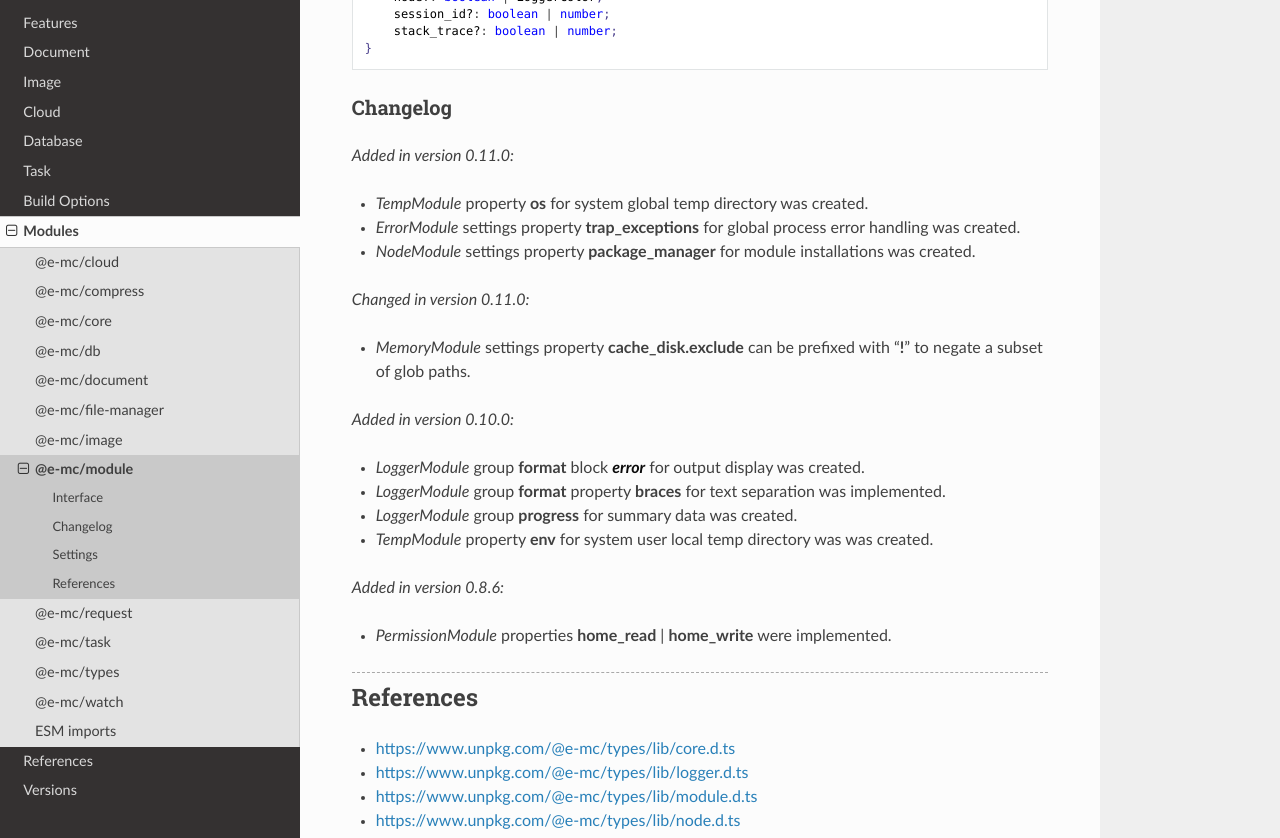
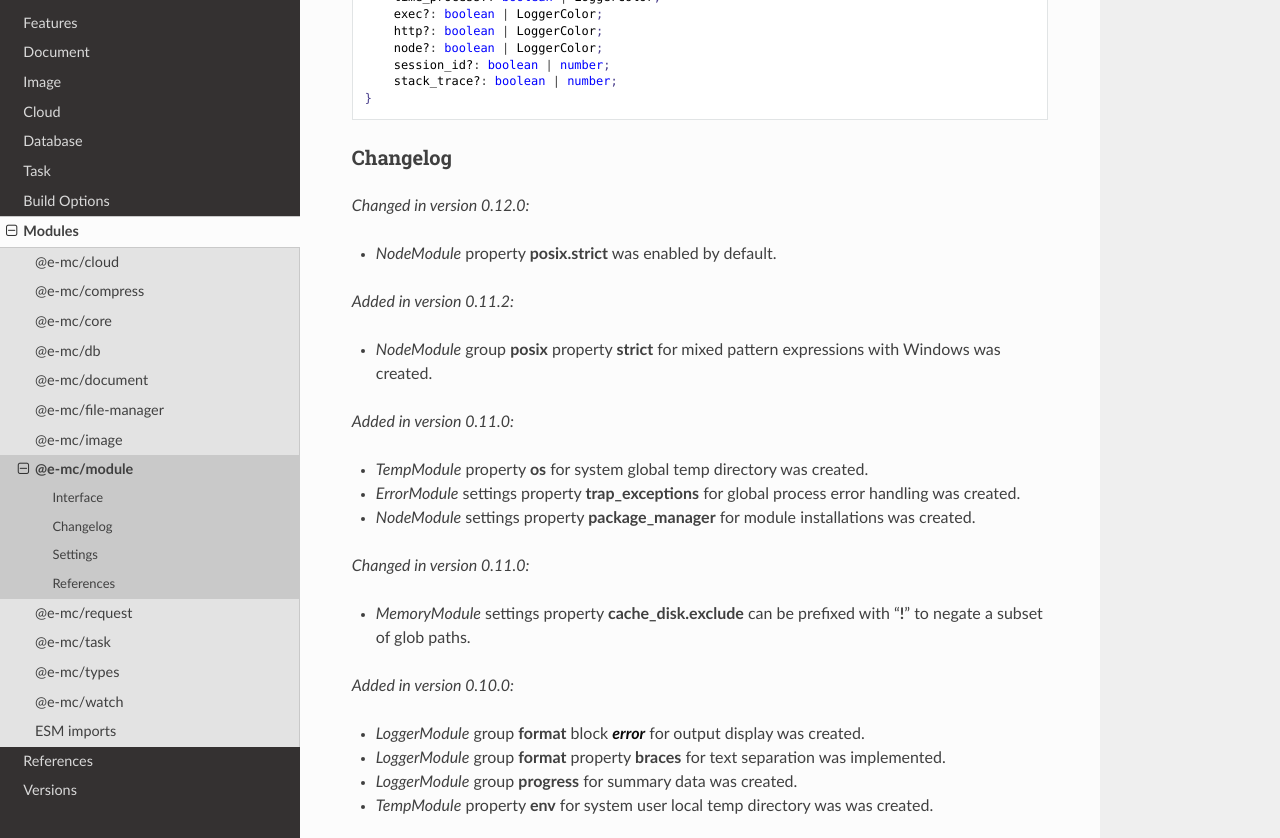
Before and after one commit to anpham6/chrome-docs, a Sphinx documentation site: the page built from source/modules/module.rst, in a window 1280 px wide and 900 px high, scrolled down 7801 px, cut to the strip 62-900 px from the top of the window. Built offline with Sphinx 7.4.7 and the Read the Docs theme 3.1.0, drawn with Linux system fonts in a browser that asks for light colours; some of the changed text lies outside the part shown.

```diff
--- a/source/modules/module.rst
+++ b/source/modules/module.rst
@@ -9,7 +9,7 @@ Interface
 
 .. code-block::
   :caption: `View Source <https://www.unpkg.com/@e-mc/types/lib/index.d.ts>`_
-  :emphasize-lines: 194,195,215
+  :emphasize-lines: 194-195,215
 
   import type { LogStatus } from "./squared";
 
@@ -312,6 +312,9 @@ Settings
           ext?: string | string[] | boolean;
           npm?: boolean;
           inline?: boolean;
+      };
+      posix?: {
+          strict?: boolean;
       };
       settings?: {
           package_manager?: "npm" | "yarn" | "pnpm";
@@ -461,6 +464,14 @@ Settings
 Changelog
 ---------
 
+.. versionchanged:: 0.12.0
+
+  - *NodeModule* property **posix.strict** was enabled by default.
+
+.. versionadded:: 0.11.2
+
+  - *NodeModule* group **posix** property **strict** for mixed pattern expressions with Windows was created.
+
 .. versionadded:: 0.11.0
 
   - *TempModule* property **os** for system global temp directory was created.
```
Also changed, not shown: other parts of source/modules/module.rst (+1 -1 lines), source/modules/types.rst (+6 -1 lines).
